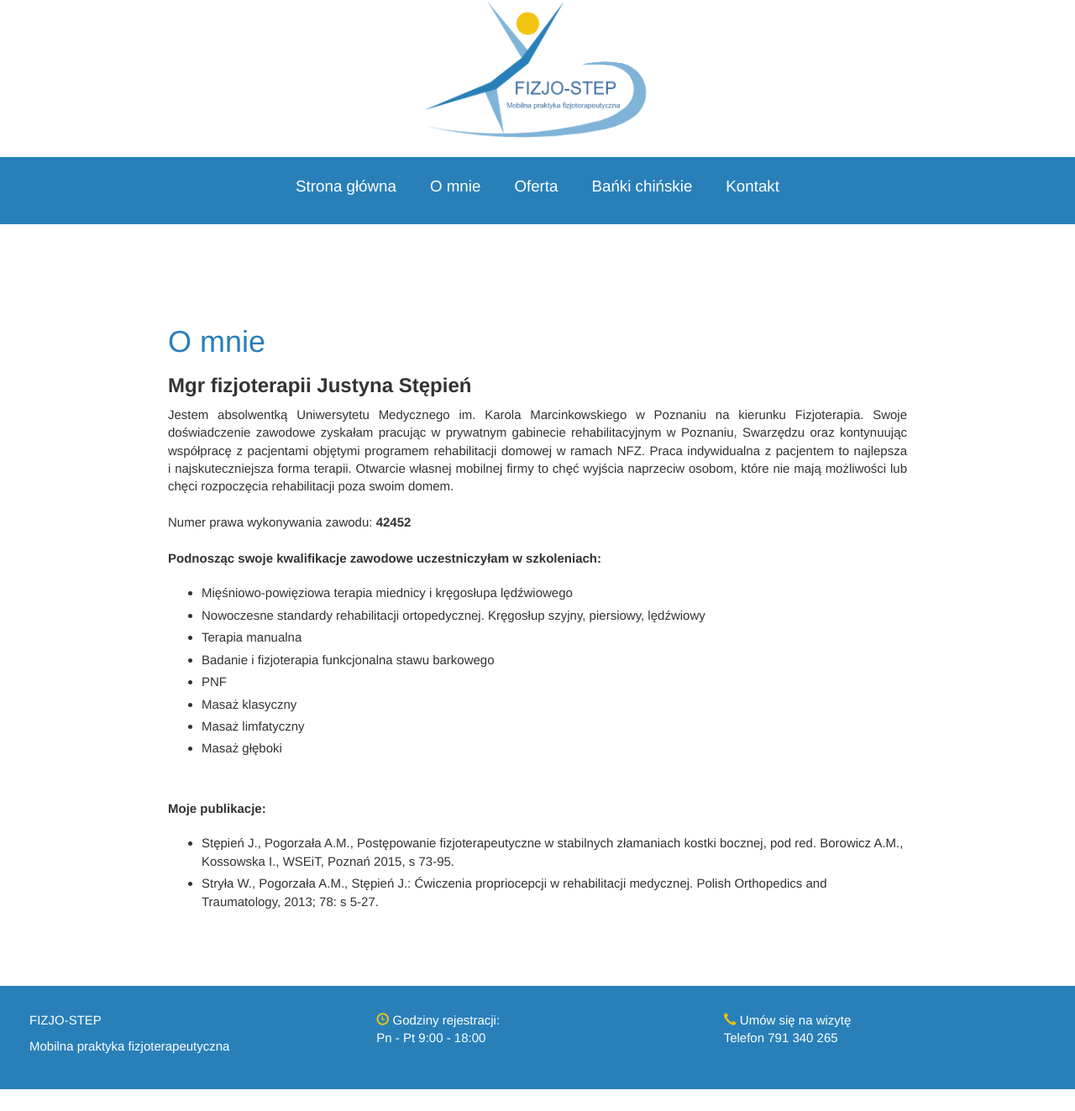
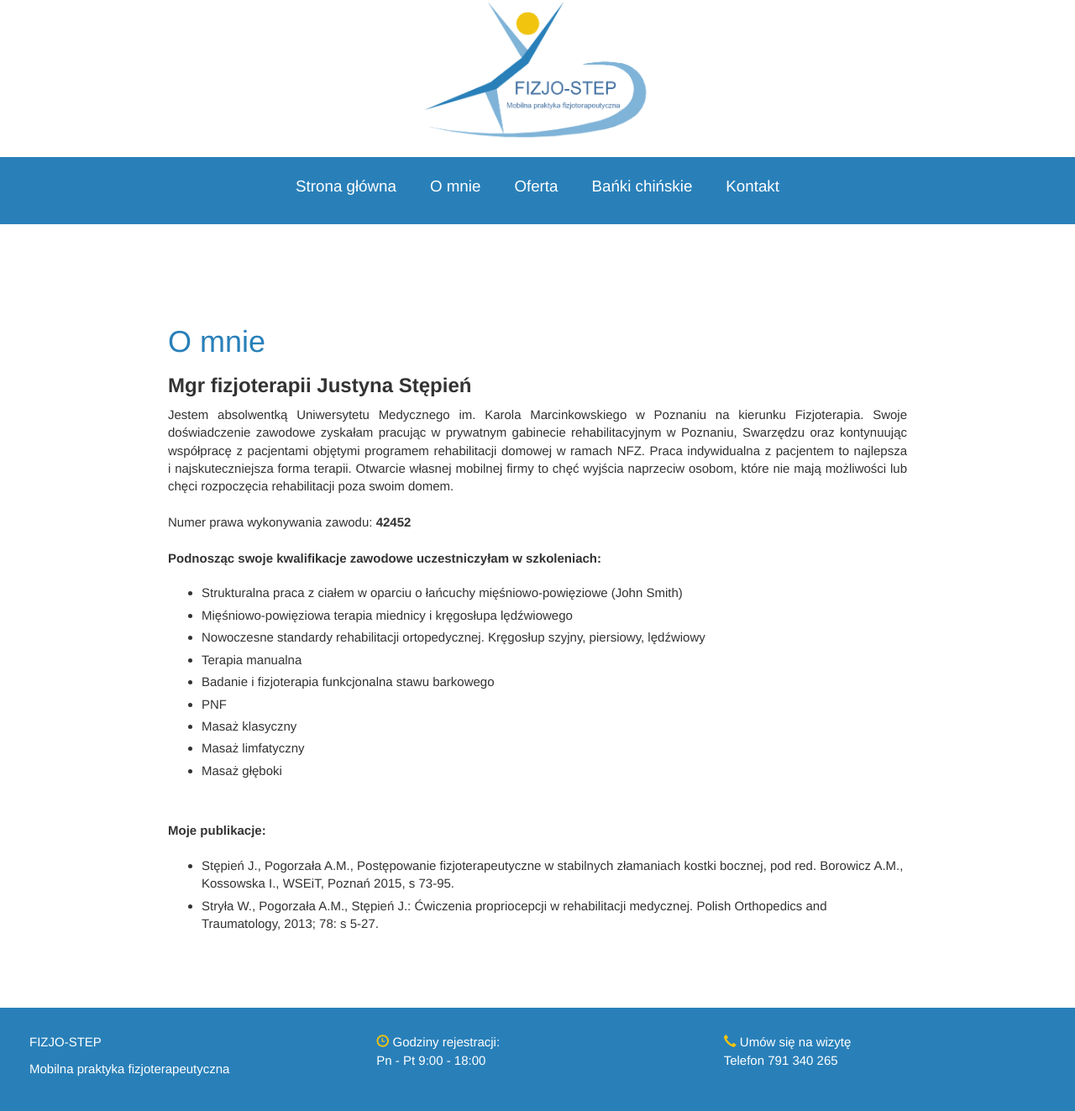
Before and after one commit to Racmo/fizjo-step, a Jekyll site: the page built from o-mnie.md, in a window 1280 px wide. Shown: the whole page at 84% size. Built offline with Jekyll 4.4.1, drawn with Linux system fonts in a browser that asks for light colours; nearby versions of some CDN libraries; before the commit the page ends 1297 px from its top, so only the background shows below that.

Commit message:
added entry in o-mnie section

```diff
--- a/_layouts/o-mnie.html
+++ b/_layouts/o-mnie.html
@@ -13,6 +13,7 @@
 				<br><br>
 				<b>Podnosząc swoje kwalifikacje zawodowe uczestniczyłam w&nbsp;szkoleniach:</b>
 				<ul>
+					<li>Strukturalna praca z ciałem w oparciu o łańcuchy mięśniowo-powięziowe (John Smith)</li>
 					<li>Mięśniowo-powięziowa terapia miednicy i kręgosłupa lędźwiowego</li>
 					<li>Nowoczesne standardy rehabilitacji ortopedycznej. Kręgosłup szyjny, piersiowy, lędźwiowy</li>
 					<li>Terapia manualna</li>
```
Also changed, not shown: Gemfile.lock.
